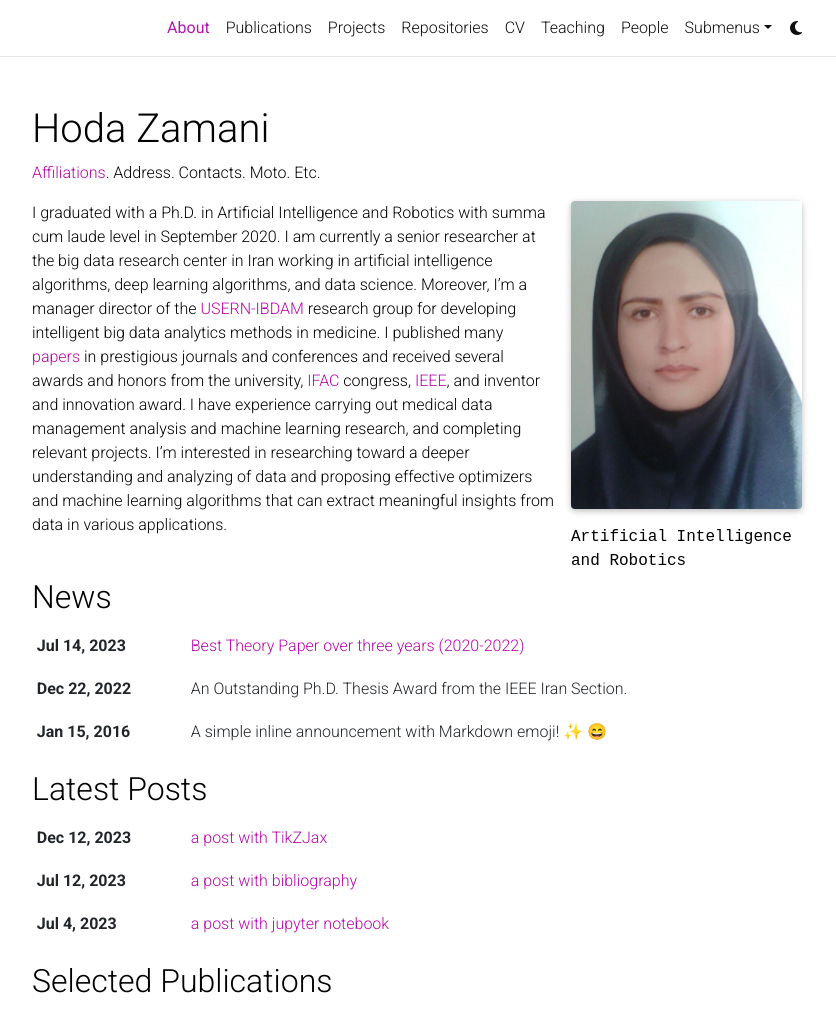
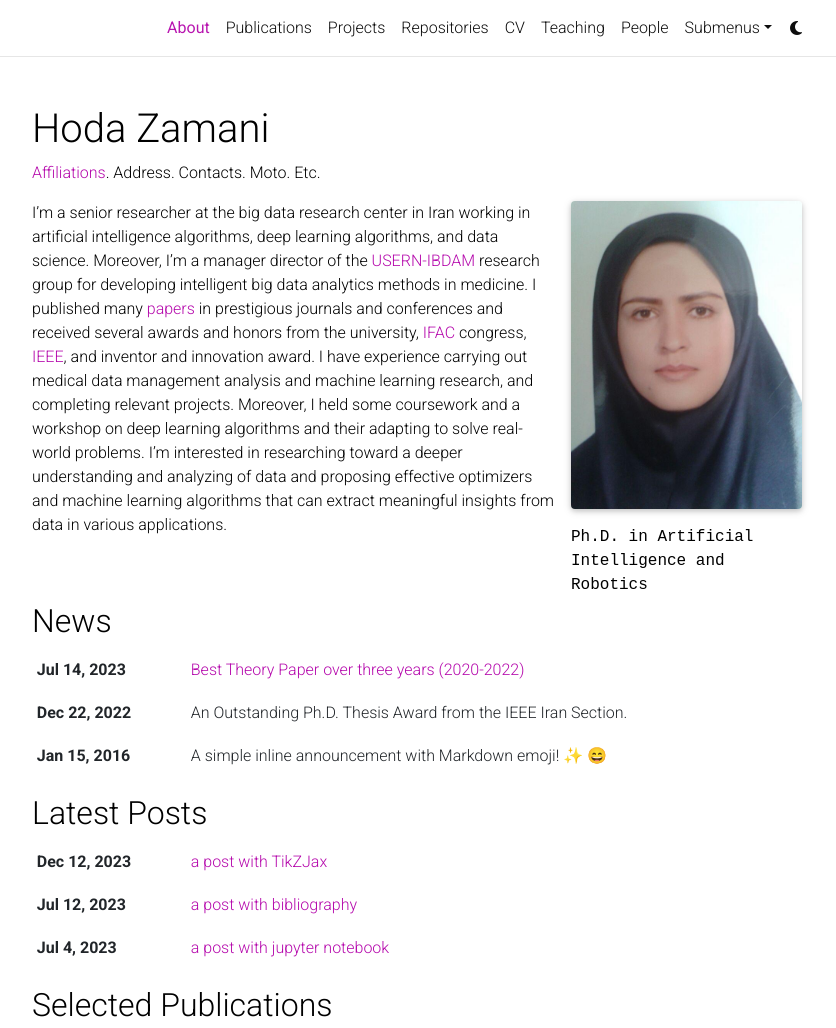
Before and after one commit to HodaZamani/HodaZamani.github.io, a Jekyll site: the page built from _pages/about.md, in a window 1280 px wide and 1341 px high, cut to the strip 0-1028 px from the top of the window. Shown: the whole strip, without its empty margins (223-1059 px from the left). Built offline with Jekyll 4.4.1, drawn with Linux system fonts in a browser that asks for light colours; full-size pictures stand in for the smaller copies a plugin makes; emoji names are drawn with the system emoji font; comment, search, counter and statistics services are not loaded; a style sheet for code colours, icons or effects is not loaded.

Commit message:
Update about.md

```diff
--- a/_pages/about.md
+++ b/_pages/about.md
@@ -17,4 +17,4 @@
 social: true  # includes social icons at the bottom of the page
 ---
 
-I graduated with a Ph.D. in Artificial Intelligence and Robotics with summa cum laude level in September 2020. I am currently a senior researcher at the big data research center in Iran working in artificial intelligence algorithms, deep learning algorithms, and data science. Moreover, I’m a manager director of the [USERN-IBDAM](https://usern.tums.ac.ir/Group/Info/IBDAM) research group for developing intelligent big data analytics methods in medicine. I published many [papers](https://scholar.google.com/citations?user=bpZOZWsAAAAJ&hl=en) in prestigious journals and conferences and received several awards and honors from the university, [IFAC](https://www.linkedin.com/feed/update/urn:li:activity:7127866223802929153/) congress, [IEEE](https://www.linkedin.com/feed/update/urn:li:activity:7019722659584163840/), and inventor and innovation award. I have experience carrying out medical data management analysis and machine learning research, and completing relevant projects. I'm interested in researching toward a deeper understanding and analyzing of data and proposing effective optimizers and machine learning algorithms that can extract meaningful insights from data in various applications.
+I'm a senior researcher at the big data research center in Iran working in artificial intelligence algorithms, deep learning algorithms, and data science. Moreover, I’m a manager director of the [USERN-IBDAM](https://usern.tums.ac.ir/Group/Info/IBDAM) research group for developing intelligent big data analytics methods in medicine. I published many [papers](https://scholar.google.com/citations?user=bpZOZWsAAAAJ&hl=en) in prestigious journals and conferences and received several awards and honors from the university, [IFAC](https://www.linkedin.com/feed/update/urn:li:activity:7127866223802929153/) congress, [IEEE](https://www.linkedin.com/feed/update/urn:li:activity:7019722659584163840/), and inventor and innovation award. I have experience carrying out medical data management analysis and machine learning research, and completing relevant projects. Moreover, I held some coursework and a workshop on deep learning algorithms and their adapting to solve real-world problems. I'm interested in researching toward a deeper understanding and analyzing of data and proposing effective optimizers and machine learning algorithms that can extract meaningful insights from data in various applications.
```
Also changed, not shown: other parts of _pages/about.md (+1 -1 lines).
